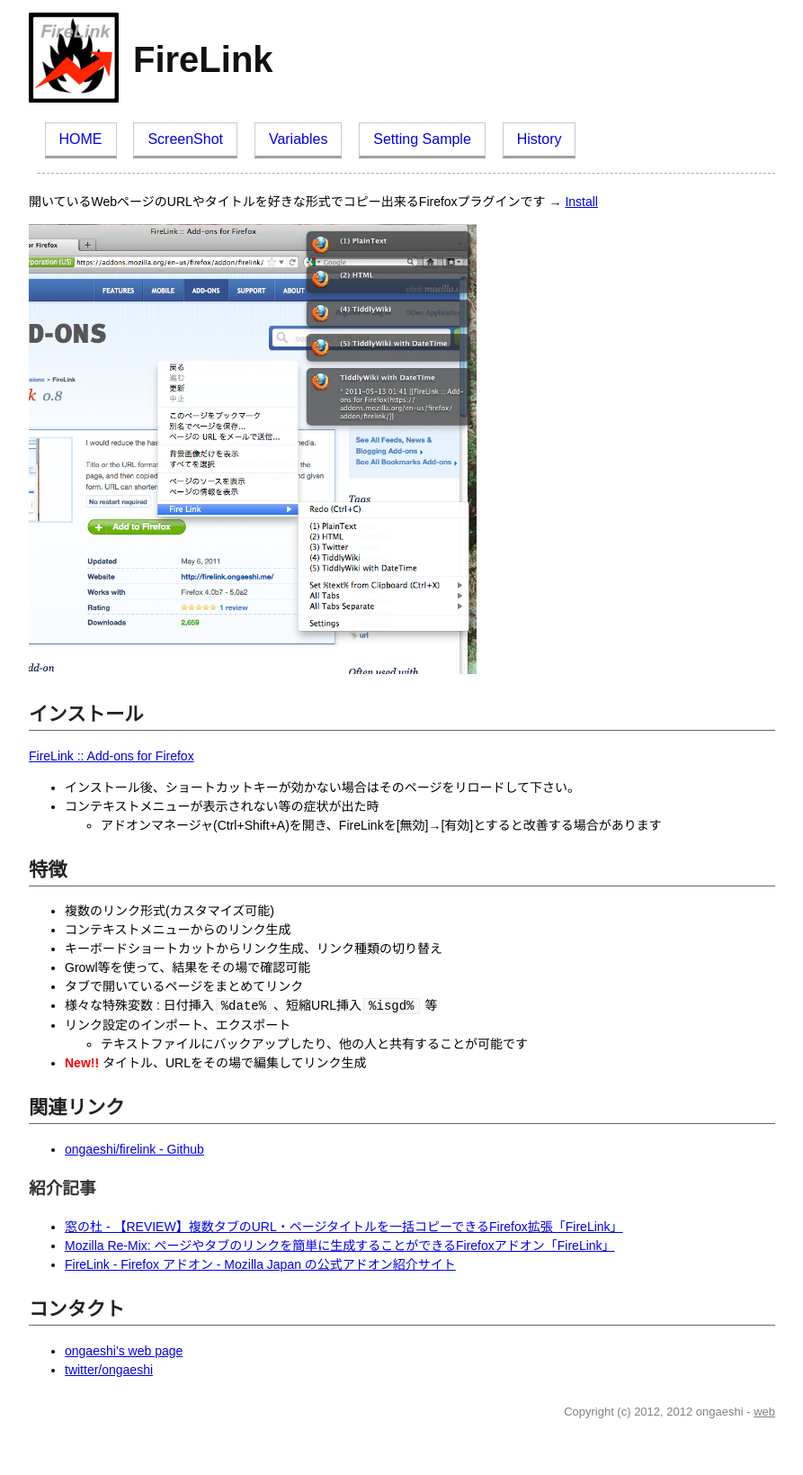
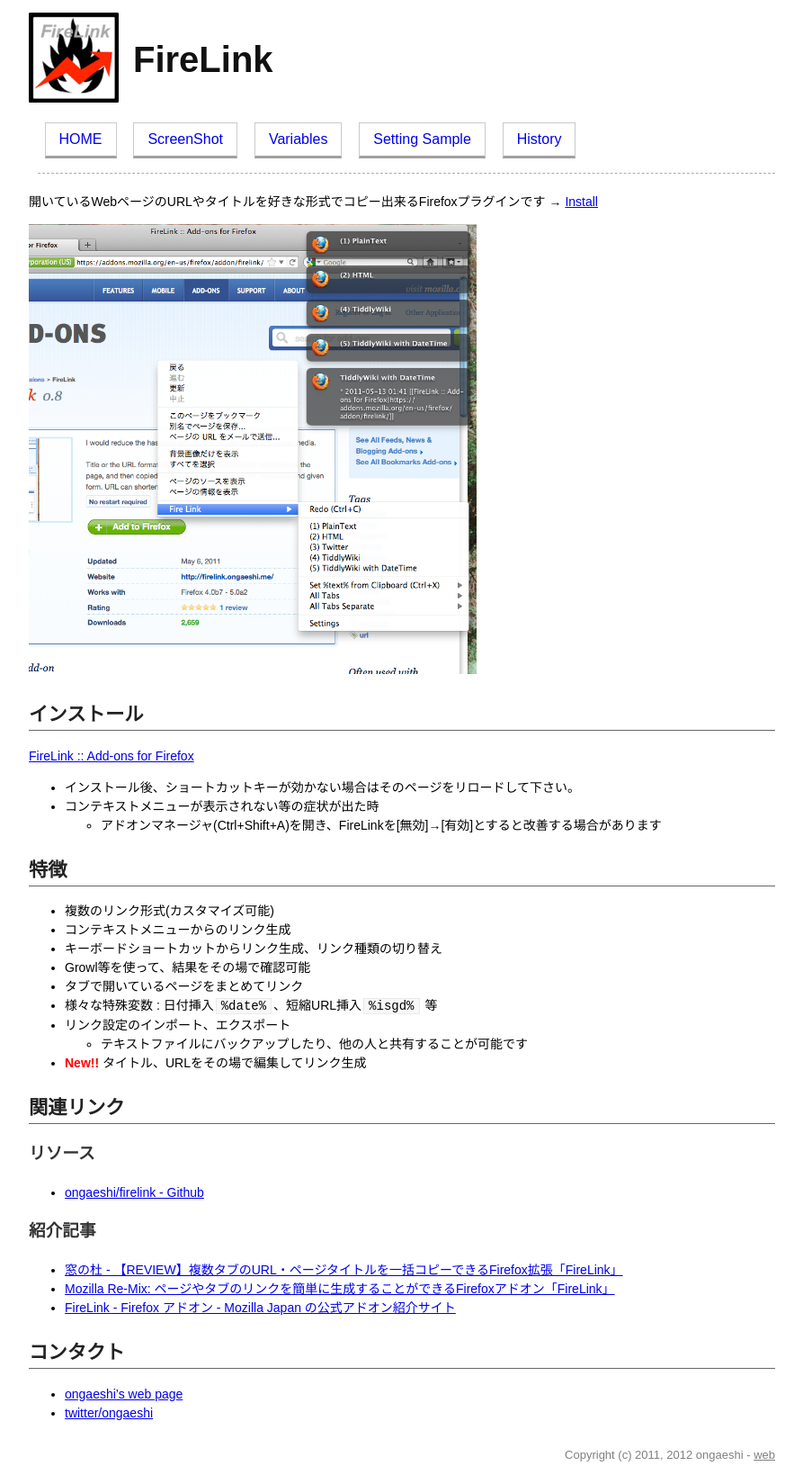
Before and after one commit to ongaeshi/firelink, a Jekyll site: the page built from index.md, in a window 1280 px wide. Shown: the whole page at 90% size, without its empty margins (193-1086 px from the left). Built offline with Jekyll 4.4.1, drawn with Linux system fonts in a browser that asks for light colours; Markdown is read by kramdown in place of the engine named in the settings; before the commit the page ends 1591 px from its top, so only the background shows below that.

Commit message:
[gh-pages] Typo Copyright

```diff
--- a/_layouts/layout.html
+++ b/_layouts/layout.html
@@ -29,7 +29,7 @@
 </body>
 
 <footer>
-  <p>Copyright (c) 2012, 2012 ongaeshi - <a href="http://ongaeshi.me/">web</a></p>
+  <p>Copyright (c) 2011, 2012 ongaeshi - <a href="http://ongaeshi.me/">web</a></p>
 </footer>
 
 </html>
--- a/index.md
+++ b/index.md
@@ -25,6 +25,7 @@ title: WebページのURLやタイトルを好きな形式でコピー
 * <b><font color="red">New!!</font></b> タイトル、URLをその場で編集してリンク生成
 
 ## 関連リンク
+### リソース
 * [ongaeshi/firelink - Github](https://github.com/ongaeshi/firelink)
 
 ### 紹介記事
```
